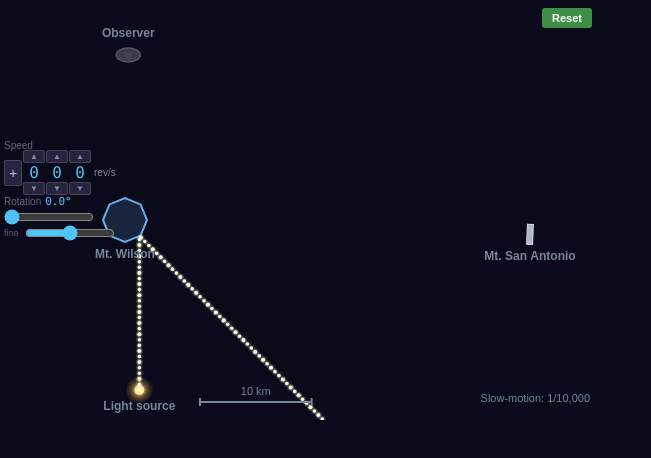
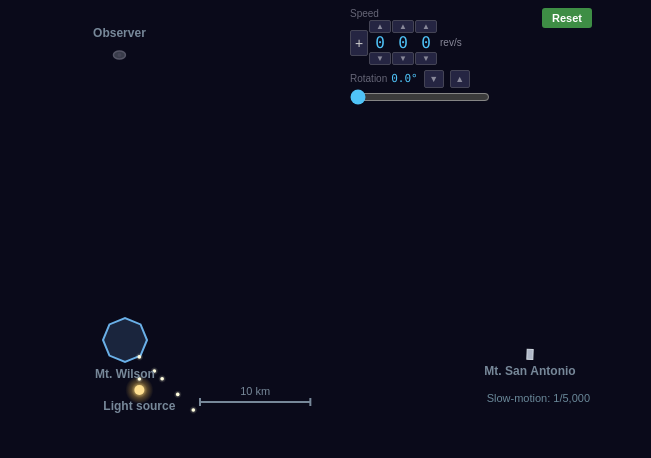
Before and after one commit to aops-curriculum/539_Middle_School_Physics_1, a website: page Light/rotate_octagon.html in a window 1280 px wide. Shown: the whole page, without its empty margins (0-651 px from the left). Drawn offline with Linux system fonts and the light colour scheme.

Commit message:
Tighter alignment: lower octagon, smaller eye/mirror, synced photon rate
- Move octagon to y=340 (near source) for longer observer path (~271px)
- Fix DIST_KM=35.4 so alignment peaks at 528 Hz
- OBS_RADIUS 12→6, MIRROR_H 20→10 for tighter selectivity
- Sync photon rate: 200 per 1/8 revolution, evenly spaced (no jitter)
- speedScale 1/10,000→1/5,000 for faster feedback
- Controls moved to top, fine adjust uses ±0.1° buttons

Co-Authored-By: Claude <noreply@anthropic.com>

```diff
--- a/Light/rotate_octagon.html
+++ b/Light/rotate_octagon.html
@@ -25,8 +25,8 @@
     /* ── Overlay controls ─────────────────────── */
     .speed-ctrl {
         position: absolute;
-        left: 4px;
-        top: 150px;
+        left: 350px;
+        top: 20px;
         display: flex;
         align-items: center;
         gap: 1px;
@@ -35,8 +35,8 @@
         font-size: 10px;
         color: #667;
         position: absolute;
-        left: 4px;
-        top: 140px;
+        left: 350px;
+        top: 8px;
     }
     .sign-btn {
         width: 18px; height: 26px; background: rgba(42,42,74,0.85); border: 1px solid #445;
@@ -59,12 +59,12 @@
     /* Rotation controls */
     .rot-ctrl {
         position: absolute;
-        left: 4px;
-        top: 195px;
+        left: 350px;
+        top: 70px;
         display: flex;
         flex-direction: column;
         gap: 2px;
-        width: 95px;
+        width: 170px;
     }
     .rot-label-row {
         display: flex;
@@ -86,15 +86,25 @@
         gap: 3px;
     }
     .rot-row input[type=range] {
-        width: 90px;
+        width: 140px;
         accent-color: #4fc3f7;
         height: 14px;
     }
-    .rot-fine-label {
+    .fine-btn {
+        width: 20px; height: 18px;
+        background: rgba(42,42,74,0.85);
+        border: 1px solid #445;
+        border-radius: 2px;
+        color: #889;
         font-size: 9px;
-        color: #556;
-        min-width: 18px;
+        cursor: pointer;
+        display: inline-flex;
+        align-items: center;
+        justify-content: center;
+        padding: 0;
+        margin-left: 2px;
     }
+    .fine-btn:hover { background: #4a4a6a; color: #fff; }
     /* Reset button */
     .reset-btn {
         position: absolute;
@@ -127,13 +137,11 @@
         <div class="rot-label-row">
             <span class="rot-label">Rotation</span>
             <span class="rot-val" id="rotVal">0.0&deg;</span>
+            <button class="fine-btn" id="fineDown">&#9660;</button>
+            <button class="fine-btn" id="fineUp">&#9650;</button>
         </div>
         <div class="rot-row">
             <input type="range" id="rotSlider" min="0" max="45" step="1" value="0">
-        </div>
-        <div class="rot-row">
-            <span class="rot-fine-label">fine</span>
-            <input type="range" id="fineSlider" min="-2" max="2" step="0.05" value="0">
         </div>
     </div>
     <button class="reset-btn" id="resetBtn">Reset</button>
@@ -144,12 +152,12 @@ const canvas = document.getElementById('sim');
 const ctx = canvas.getContext('2d');
 const W = 600, H = 420;
 const DEG = Math.PI / 180;
-const TARGET_DOTS = 200;
+const N_PER_FACE = 200;
 const EYE_GLOW_DUR = 0.2;
-const speedScale = 0.0001; // locked at 1/10,000
+const speedScale = 0.0002; // locked at 1/5,000
 
 // ── Layout ─────────────────────────────────────────────
-const OCT_CX = 125, OCT_CY = 220, OCT_R = 22;
+const OCT_CX = 125, OCT_CY = 340, OCT_R = 22;
 const INRADIUS = OCT_R * Math.cos(Math.PI / 8);
 
 const FACE0_MID_X = OCT_CX + INRADIUS * Math.cos(45 * DEG);
@@ -161,7 +169,7 @@ const SOURCE = { x: FACE0_MID_X, y: 390 };
 const PHOTON_DIR = { x: 0, y: -1 };
 
 const MIRROR_X = 530;
-const MIRROR_H = 20;
+const MIRROR_H = 10;
 const MIRROR_TILT = 0.5 * Math.atan((FACE0_MID_Y - FACE6_MID_Y) / (MIRROR_X - FACE0_MID_X));
 const MN = { x: -Math.cos(MIRROR_TILT), y: -Math.sin(MIRROR_TILT) };
 
@@ -170,7 +178,7 @@ const MIRROR_TOP = MIRROR_CY - MIRROR_H / 2;
 const MIRROR_BOT = MIRROR_CY + MIRROR_H / 2;
 
 // Physical constants
-const DIST_KM = 35;
+const DIST_KM = 35.4;
 const C_LIGHT_KM = 299792;
 const OUT_DIST = MIRROR_X - FACE0_MID_X;
 const RET_DIST = Math.hypot(MIRROR_X - FACE6_MID_X, FACE0_MID_Y - FACE6_MID_Y);
@@ -189,7 +197,7 @@ const _od = { x: _rd.x - 2*_dn6*_n6.x, y: _rd.y - 2*_dn6*_n6.y };
 const OBS_Y = 55;
 const OBS_X = FACE6_MID_X + _od.x * (OBS_Y - FACE6_MID_Y) / _od.y;
 const OBSERVER = { x: OBS_X, y: OBS_Y };
-const OBS_RADIUS = 25;
+const OBS_RADIUS = 6;
 
 // ── State ──────────────────────────────────────────────
 let speedSign = 1, digits = [0, 0, 0];
@@ -380,22 +388,22 @@ function drawSource() {
 function drawEye(gf) {
     const {x,y} = OBSERVER;
     if (gf > 0.01) {
-        const g2 = ctx.createRadialGradient(x,y,0,x,y,45);
+        const g2 = ctx.createRadialGradient(x,y,0,x,y,30);
         g2.addColorStop(0,`rgba(140,255,200,${0.5*gf})`);
         g2.addColorStop(0.5,`rgba(140,255,200,${0.15*gf})`);
         g2.addColorStop(1,'rgba(140,255,200,0)');
-        ctx.fillStyle = g2; ctx.fillRect(x-48,y-48,96,96);
-        const g = ctx.createRadialGradient(x,y,2,x,y,20);
+        ctx.fillStyle = g2; ctx.fillRect(x-32,y-32,64,64);
+        const g = ctx.createRadialGradient(x,y,1,x,y,12);
         g.addColorStop(0,`rgba(220,255,240,${0.9*gf})`);
         g.addColorStop(1,'rgba(180,255,220,0)');
-        ctx.fillStyle = g; ctx.fillRect(x-22,y-22,44,44);
+        ctx.fillStyle = g; ctx.fillRect(x-14,y-14,28,28);
     }
-    ctx.beginPath(); ctx.ellipse(x,y,12,7,0,0,Math.PI*2);
+    ctx.beginPath(); ctx.ellipse(x,y,6,4,0,0,Math.PI*2);
     ctx.fillStyle = gf>0.01 ? `rgba(220,255,240,${0.4+0.6*gf})` : 'rgba(200,210,220,0.25)';
     ctx.fill();
     ctx.strokeStyle = gf>0.01 ? `rgba(150,255,200,${0.5+0.5*gf})` : '#556';
     ctx.lineWidth = 1.5; ctx.stroke();
-    ctx.beginPath(); ctx.arc(x,y,3.5,0,Math.PI*2);
+    ctx.beginPath(); ctx.arc(x,y,2,0,Math.PI*2);
     ctx.fillStyle = gf>0.01 ? `rgba(100,255,180,${0.6+0.4*gf})` : '#445';
     ctx.fill();
 }
@@ -426,7 +434,7 @@ function drawScaleBar() {
     // Slow-motion label
     ctx.textAlign = 'right';
     ctx.fillStyle = '#6a8899';
-    ctx.fillText('Slow-motion: 1/10,000', W - 10, y0);
+    ctx.fillText('Slow-motion: 1/5,000', W - 10, y0);
 }
 function drawPhotons(now) {
     for (const p of photons) {
@@ -444,14 +452,14 @@ function drawPhotons(now) {
 // ── Simulation loop ────────────────────────────────────
 function update(dt) {
     simTime += dt;
-    const transitTime = STATIC_RT / getSimSpeed();
-    const photonRate = Math.min(500, TARGET_DOTS / transitTime);
+    const omega = Math.abs(getOmega());
+    const photonRate = omega > 1e-6 ? 8 * N_PER_FACE * omega : 30;
     photonAccum += photonRate * dt;
-    while (photonAccum >= 1) {
-        photonAccum -= 1;
-        const omega = Math.abs(getOmega());
-        const jitter = omega > 1e-6 ? (Math.random() - 0.5) / (omega * 8) : 0;
-        photons.push({t0:simTime, segs:computePath(simTime + jitter)});
+    const nNew = Math.floor(photonAccum);
+    photonAccum -= nNew;
+    for (let i = 0; i < nNew; i++) {
+        const t = nNew > 1 ? simTime - dt + (i + 0.5) * dt / nNew : simTime;
+        photons.push({t0: t, segs: computePath(t)});
     }
     const alive = [];
     for (const p of photons) {
@@ -494,7 +502,6 @@ document.querySelectorAll('.digit-col button').forEach(btn => {
     });
 });
 const rotSlider = document.getElementById('rotSlider');
-const fineSlider = document.getElementById('fineSlider');
 const rotValEl = document.getElementById('rotVal');
 function updateRotDisplay() {
     const total = discreteAngleDeg + fineAngleDeg;
@@ -504,13 +511,17 @@ rotSlider.addEventListener('input', () => {
     discreteAngleDeg = parseFloat(rotSlider.value);
     updateRotDisplay();
 });
-fineSlider.addEventListener('input', () => {
-    fineAngleDeg = parseFloat(fineSlider.value);
+document.getElementById('fineUp').addEventListener('click', () => {
+    fineAngleDeg = Math.round((fineAngleDeg + 0.1) * 10) / 10;
+    updateRotDisplay();
+});
+document.getElementById('fineDown').addEventListener('click', () => {
+    fineAngleDeg = Math.round((fineAngleDeg - 0.1) * 10) / 10;
     updateRotDisplay();
 });
 document.getElementById('resetBtn').addEventListener('click', () => {
     speedSign=1; digits=[0,0,0]; discreteAngleDeg=0; fineAngleDeg=0;
-    rotSlider.value=0; fineSlider.value=0; updateRotDisplay();
+    rotSlider.value=0; updateRotDisplay();
     photons=[]; eyeGlow=0; simTime=0; photonAccum=0; prevTS=null;
     updateSpeedDisplay();
 });
```
